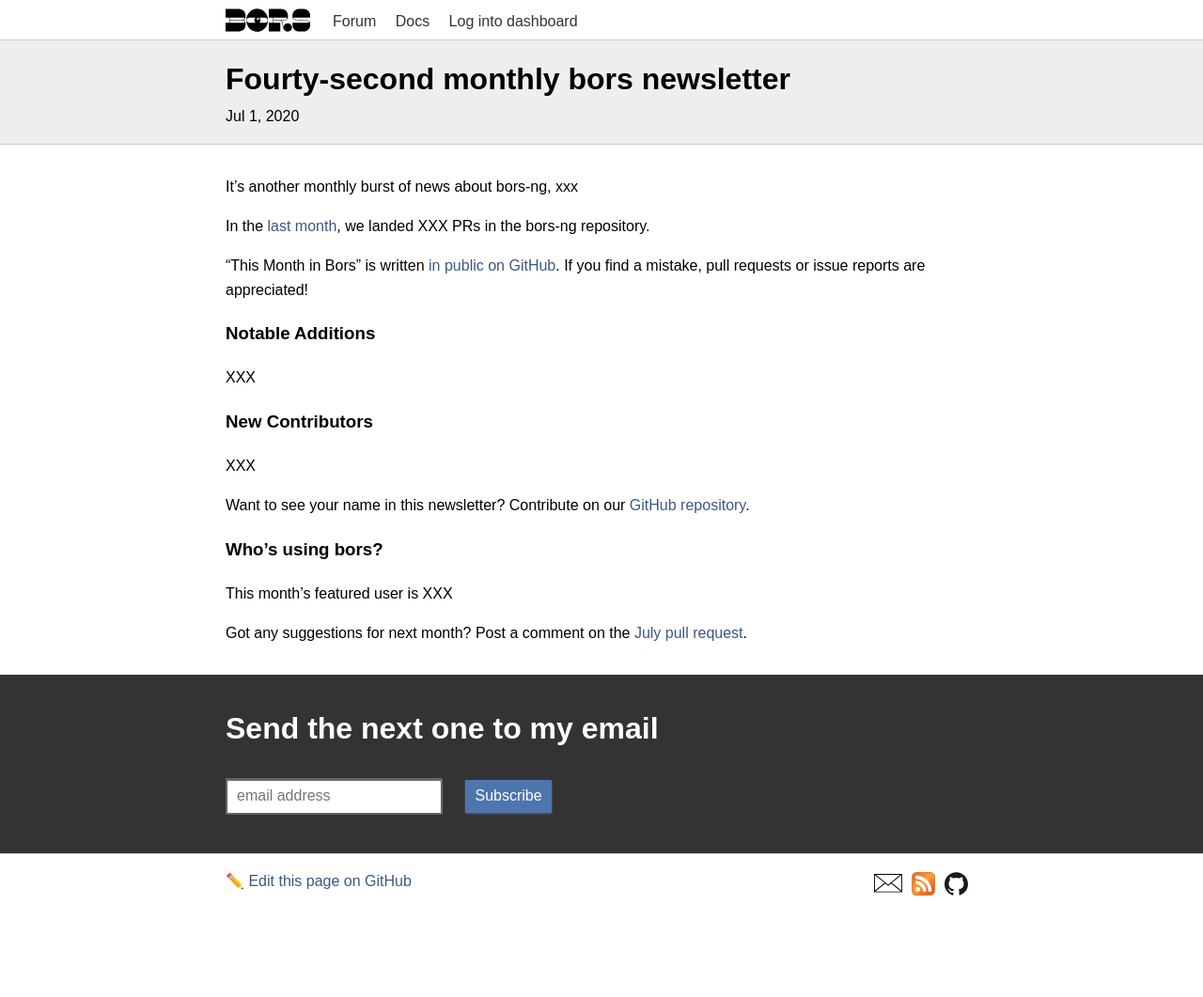
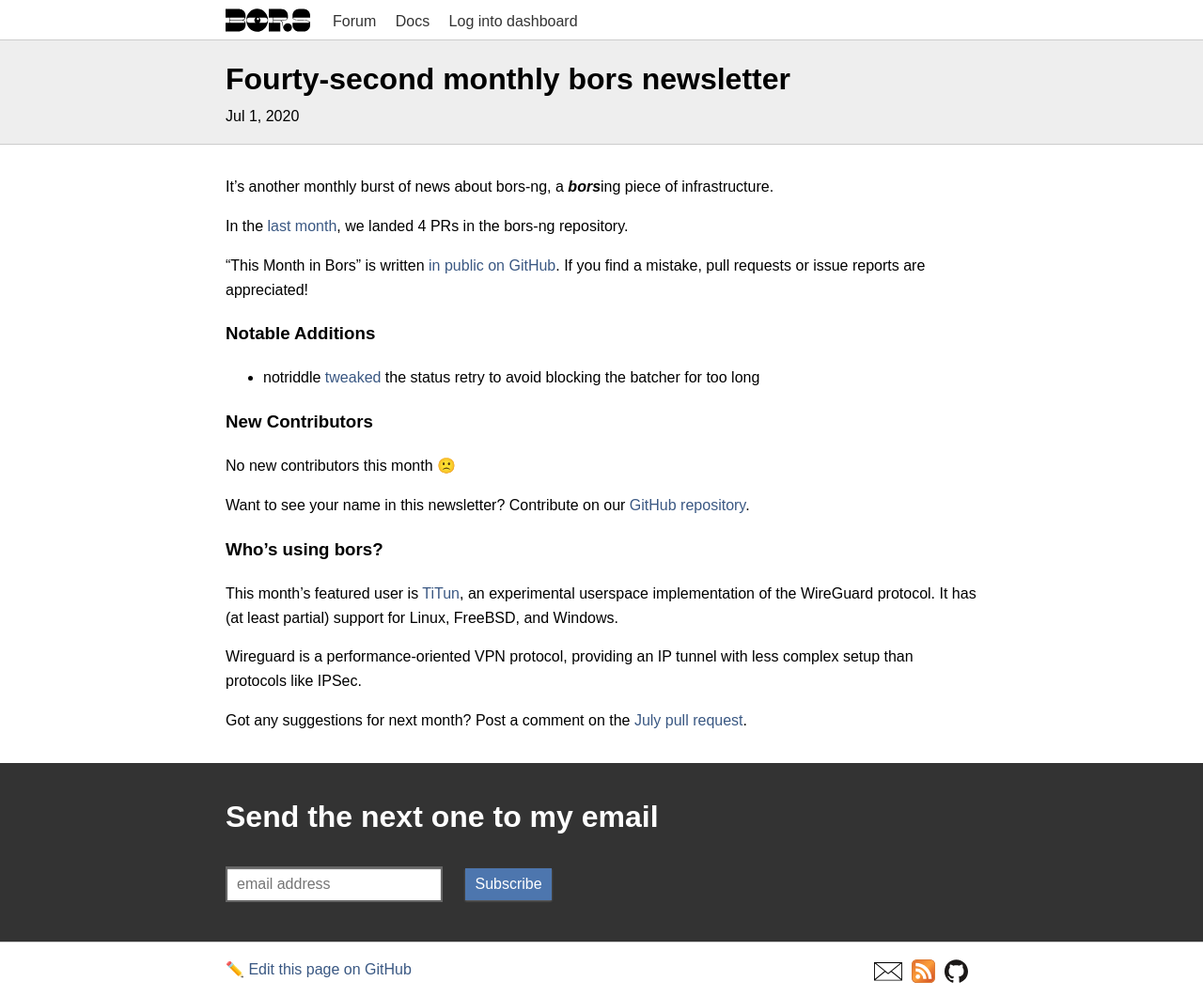
Before and after one commit to bors-ng/bors-ng.github.io, a Jekyll site: the page built from _posts/2020-07-01-tmib-42.md, in a window 1280 px wide. Shown: the whole page at 94% size. Built offline with Jekyll 4.4.1, drawn with Linux system fonts in a browser that asks for light colours; before the commit the page ends 967 px from its top, so only the background shows below that.

Commit message:
Write newsletter
Add bors-ng/bors-ng#976

Feature titun as this month's user. CC @sopium

```diff
--- a/_posts/2020-07-01-tmib-42.md
+++ b/_posts/2020-07-01-tmib-42.md
@@ -2,14 +2,14 @@
 layout:     post
 title:      Fourty-second monthly bors newsletter
 date:       2020-07-01 00:00:00
-summary:    This June, XXX
+summary:    This June, very little happened
 categories: newsletter
 ---
 
-It's another monthly burst of news about bors-ng, xxx
+It's another monthly burst of news about bors-ng, a <em><b>bors</b></em>ing piece of infrastructure.
 
-In the [last month](https://github.com/bors-ng/bors-ng/pulls?utf8=%E2%9C%93&q=is%3Apr%20is%3Amerged%20closed%3A2019-12-01..2019-12-31),
-we landed XXX PRs in the bors-ng repository.
+In the [last month](https://github.com/bors-ng/bors-ng/pulls?utf8=%E2%9C%93&q=is%3Apr%20is%3Amerged%20closed%3A2020-06-01..2020-06-30),
+we landed 4 PRs in the bors-ng repository.
 
 "This Month in Bors" is written [in public on GitHub][GitHub for TMiB].
 If you find a mistake, pull requests or issue reports are appreciated!
@@ -19,19 +19,21 @@
 
 ### Notable Additions
 
-XXX
+* notriddle [tweaked](https://github.com/bors-ng/bors-ng/pull/976) the status retry to avoid blocking the batcher for too long
 
 
 ### New Contributors
 
-XXX
+No new contributors this month 🙁
 
 Want to see your name in this newsletter? Contribute on our [GitHub repository](https://github.com/bors-ng/bors-ng).
 
 
 ### Who's using bors?
 
-This month's featured user is XXX
+This month's featured user is [TiTun](https://github.com/sopium/titun), an experimental userspace implementation of the WireGuard protocol. It has (at least partial) support for Linux, FreeBSD, and Windows.
+
+Wireguard is a performance-oriented VPN protocol, providing an IP tunnel with less complex setup than protocols like IPSec.
 
 Got any suggestions for next month?
 Post a comment on the [July pull request](https://github.com/bors-ng/bors-ng.github.io/pull/114).
```
